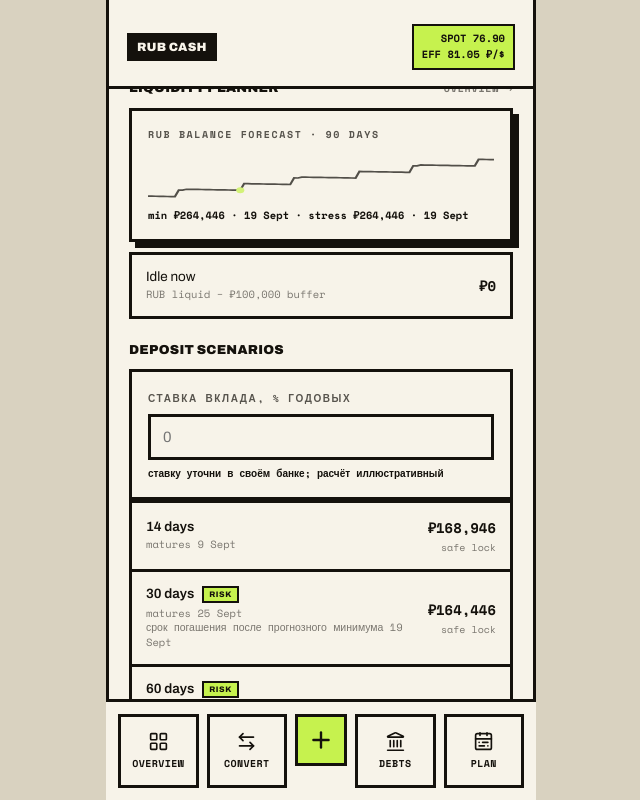
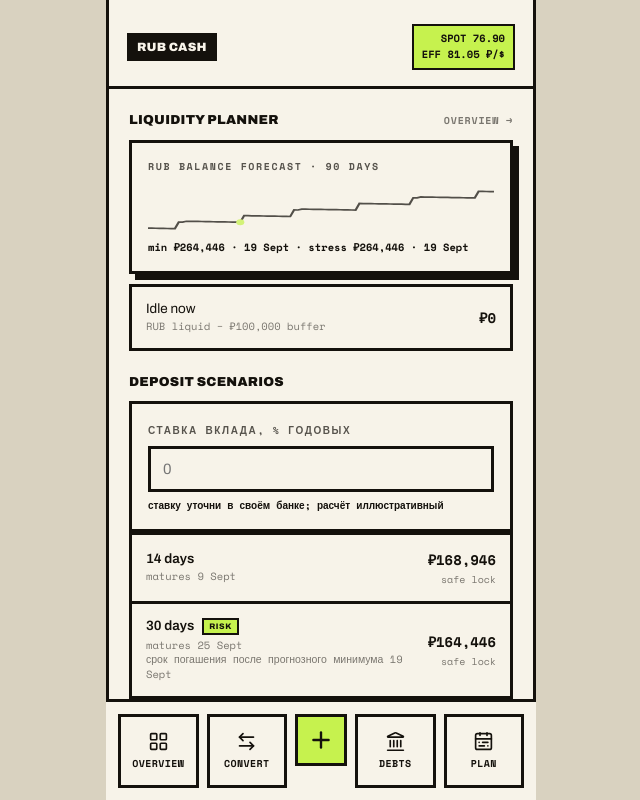
Before and after one commit to dimashibakov/logic-finance, a Next.js app: page /cash in a window 1280 px wide. Shown: the top 800 px of the page, without its empty margins (319-959 px from the left). Built offline with nearby package versions, Linux system fonts and the light colour scheme; no server answers; the database is empty.

Commit message:
Fix sticky header overlapping section titles on sub-pages.
Remove negative top margins after RateHeader and add scroll-margin on section labels so sticky brutalist header no longer covers headings.

Co-authored-by: Cursor <cursoragent@cursor.com>

```diff
--- a/app/agent/page.tsx
+++ b/app/agent/page.tsx
@@ -13,7 +13,7 @@ export default async function AgentPage() {
     <div className="lf-wrap">
       <div className="lf-phone">
         <RateHeader title="Agent" subtitle="read-only signals" />
-        <div className="lf-sec-label" style={{ marginTop: -8 }}>
+        <div className="lf-sec-label">
           <span className="lf-sec-label__h">Active insights</span>
           <Link href="/" className="lf-sec-label__m">
             overview →
--- a/app/cash/page.tsx
+++ b/app/cash/page.tsx
@@ -24,7 +24,7 @@ export default async function CashPage() {
     <div className="lf-wrap">
       <div className="lf-phone">
         <RateHeader title="RUB cash" />
-        <div className="lf-sec-label" style={{ marginTop: -8 }}>
+        <div className="lf-sec-label">
           <span className="lf-sec-label__h">Liquidity planner</span>
           <Link href="/" className="lf-sec-label__m">
             overview →
--- a/app/globals.css
+++ b/app/globals.css
@@ -319,10 +319,12 @@ html[data-theme="brutalist"] .lf-eyebrow {
   justify-content: space-between;
   align-items: center;
   margin: 22px 2px 10px;
+  scroll-margin-top: 64px;
 }
 
 html[data-theme="brutalist"] .lf-sec-label {
   margin: 24px 0 12px;
+  scroll-margin-top: 72px;
 }
 
 .lf-sec-label__h {
--- a/app/winddown/page.tsx
+++ b/app/winddown/page.tsx
@@ -42,7 +42,7 @@ export default async function WindDownPage() {
     <div className="lf-wrap">
       <div className="lf-phone">
         <RateHeader title="5927 wind-down" />
-        <div className="lf-sec-label" style={{ marginTop: -8 }}>
+        <div className="lf-sec-label">
           <span className="lf-sec-label__h">Joint account closure</span>
           <Link href="/plan" className="lf-sec-label__m">
             plan →
```
